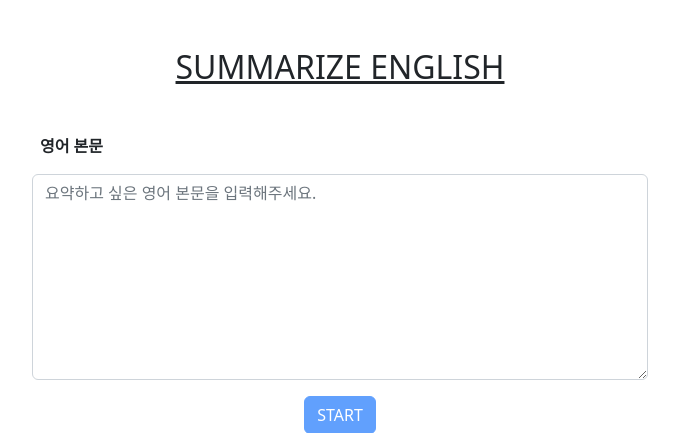
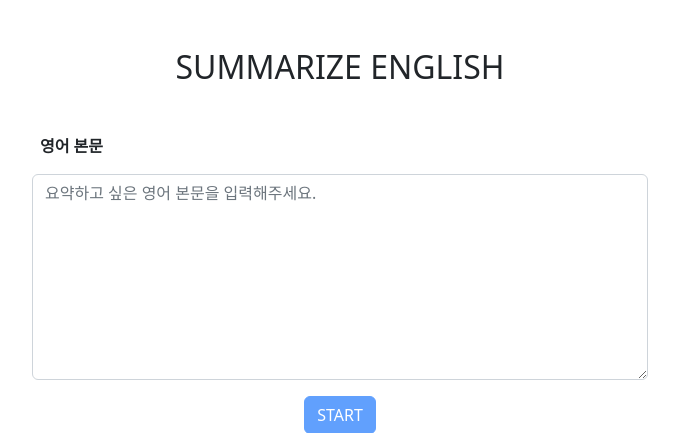
Before and after one commit to minseo-hong/learningfair, a Django app: page / in a window 1280 px wide. Shown: the top 433 px of the page, without its empty margins (300-979 px from the left). Run offline with Django 4.2, Linux system fonts and the light colour scheme; some libraries are stand-ins or nearby versions.

Commit message:
Remove a tag underline

```diff
--- a/templates/main/index.html
+++ b/templates/main/index.html
@@ -2,7 +2,7 @@
 {% block content %}
 <div class="content">
     <h2 class="text-center my-5">
-        <a href="/" class="link-dark">
+        <a href="/" class="link-dark" style="text-decoration: none;">
             SUMMARIZE ENGLISH
         </a>
     </h2>
```
